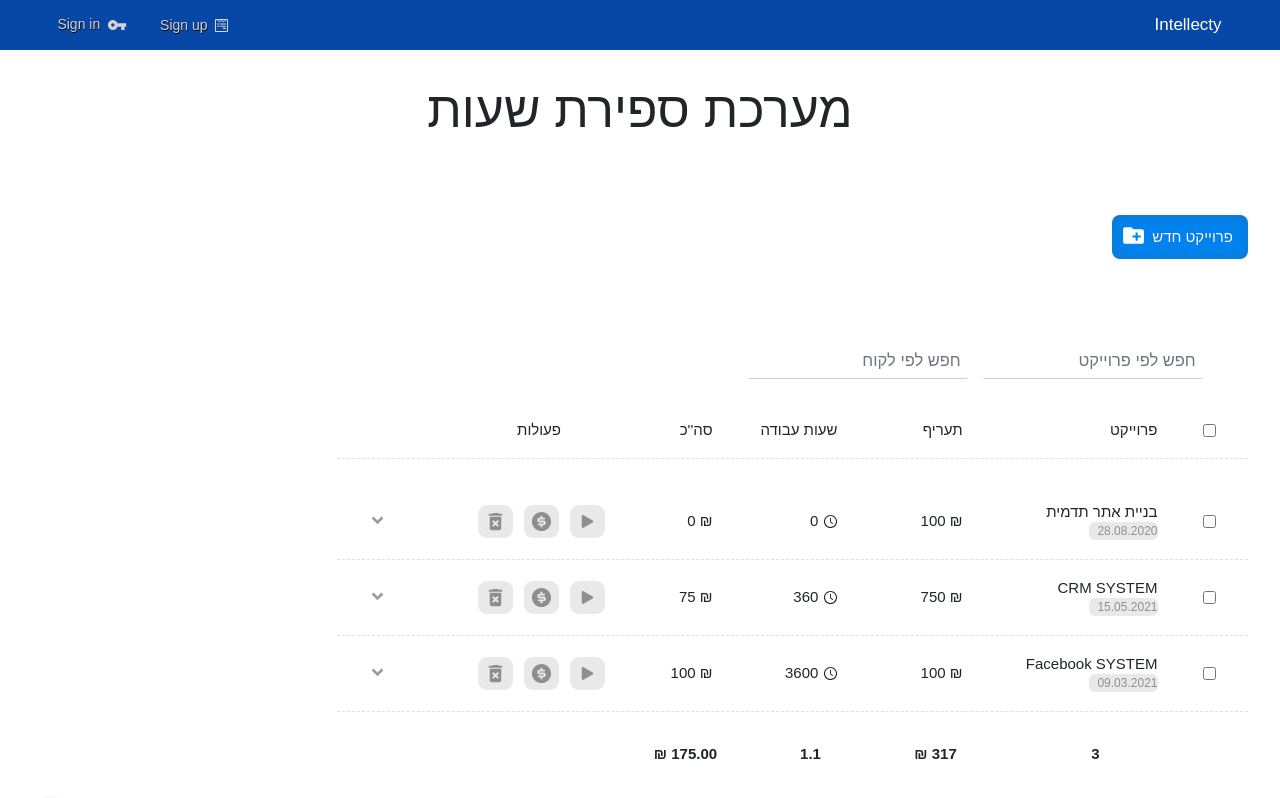
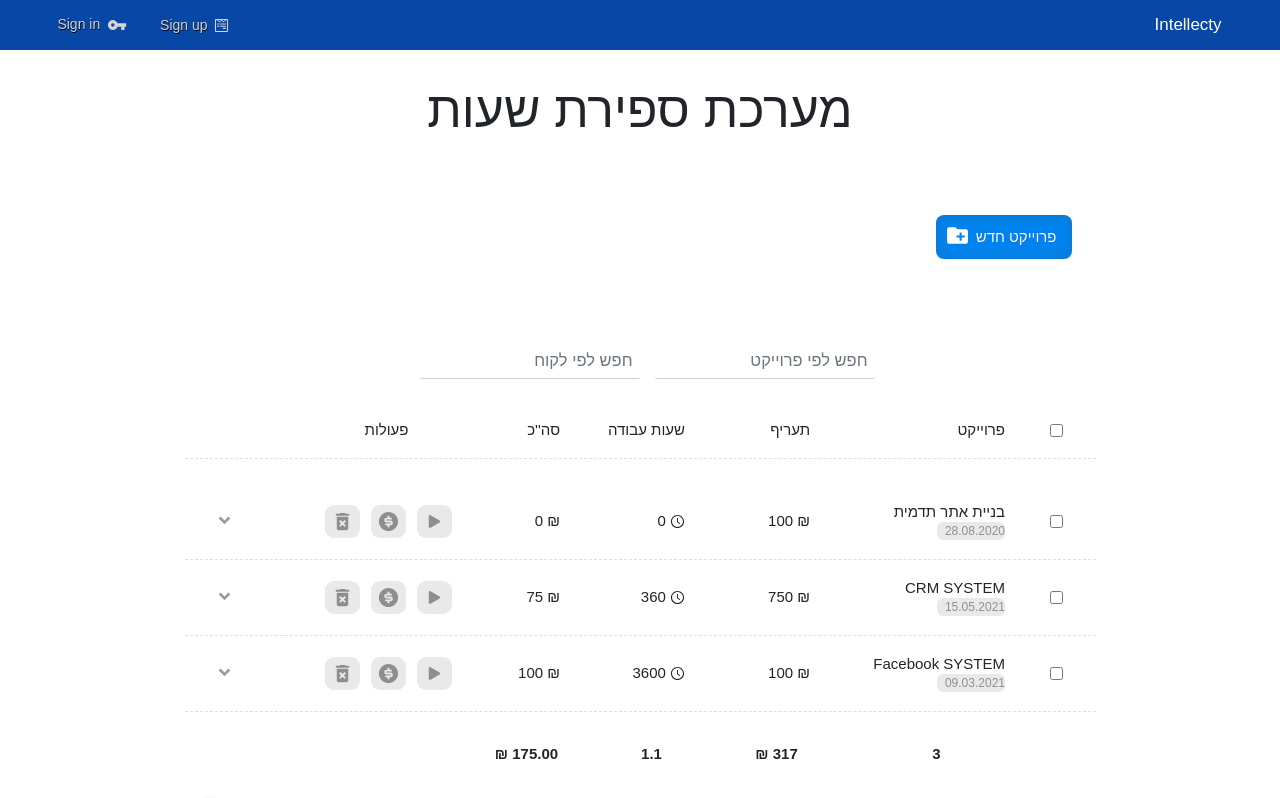
Before and after one commit to evyatarMad007/Hours-System, a React (Create React App) app: page /hours-page in a window 1280 px wide. Built offline with nearby package versions, Linux system fonts and the light colour scheme; no server answers.

Commit message:
hours page updated a littel UI design.

```diff
--- a/src/style/abstract/_variables.scss
+++ b/src/style/abstract/_variables.scss
@@ -19,7 +19,7 @@ $background-site_shadow_effect: inset 0 0 10px 3px #00000000;
 
 $viewTable_font_size: 1.5rem;
 // view table
-$viewTable_title-box_parent_container__justify-content: flex-start;
+$viewTable_title-box_parent_container__justify-content: center;
 $viewTable-title-project__width: 15rem;
 $viewTable-title-fix__width: 8rem;
 $viewTable-actions__width: 4rem;
--- a/src/style/main-area/hours-page/_hours-page.scss
+++ b/src/style/main-area/hours-page/_hours-page.scss
@@ -14,6 +14,11 @@
     width: 100%;
     height: 100%;
     overflow: scroll;
+    // background-color: red;
+
+   & > :nth-child(n){
+    //    background-color: blue;
+   }
 
 
     h1 {
@@ -23,7 +28,7 @@
 
     .box {
         // background-color: rgb(66, 150, 71);
-        width: 95%;
+        width: max-content;
         max-width: 1500px;
         margin-top: 2rem;
     }
--- a/src/style/main-area/hours-page/_view-project.scss
+++ b/src/style/main-area/hours-page/_view-project.scss
@@ -1,11 +1,12 @@
 .view-project {
     display: flex;
     flex-direction: column;
+    // justify-content: center;
     padding: 0 10px;
     border-bottom: .5px dashed #cccbcb9c;
     width: max-content;
     // &:first-child {
-    //     background-color: blue;
+        // background-color: blue;
     // }
 
     .title-project,
```
